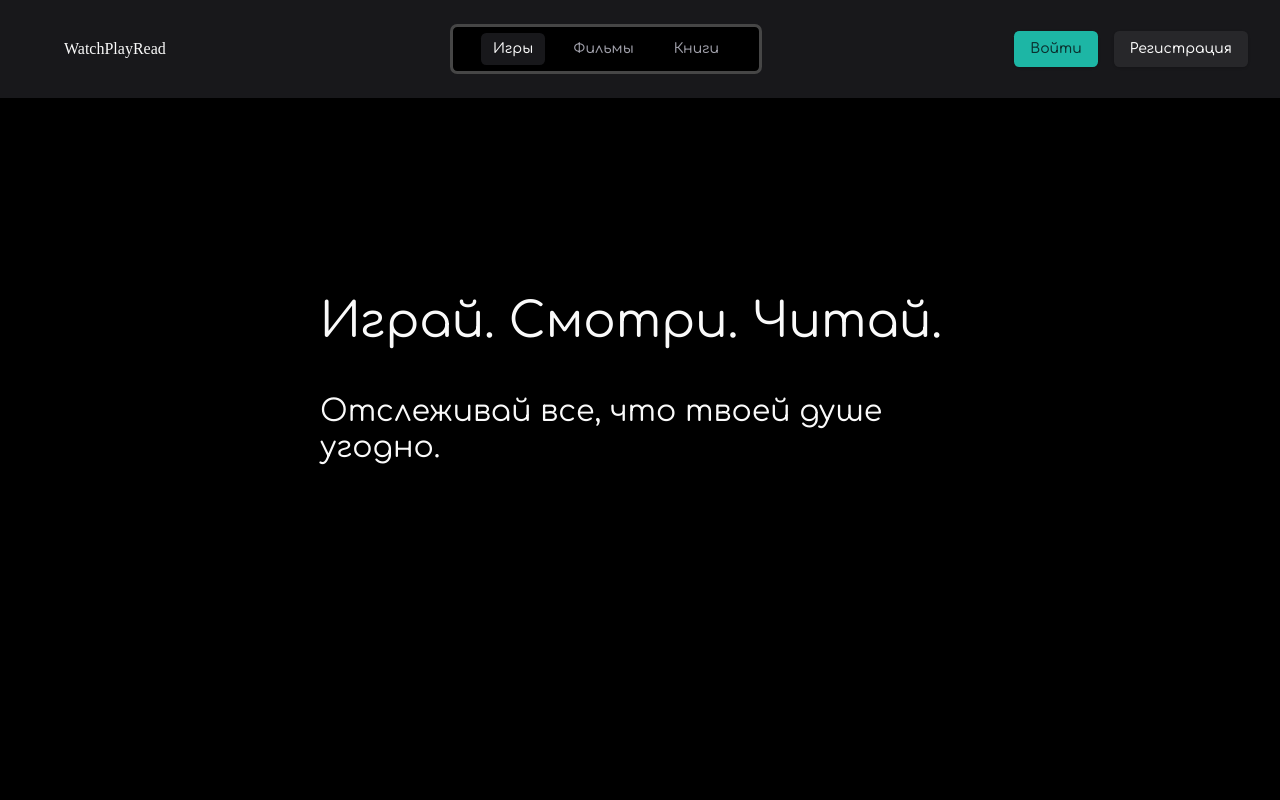
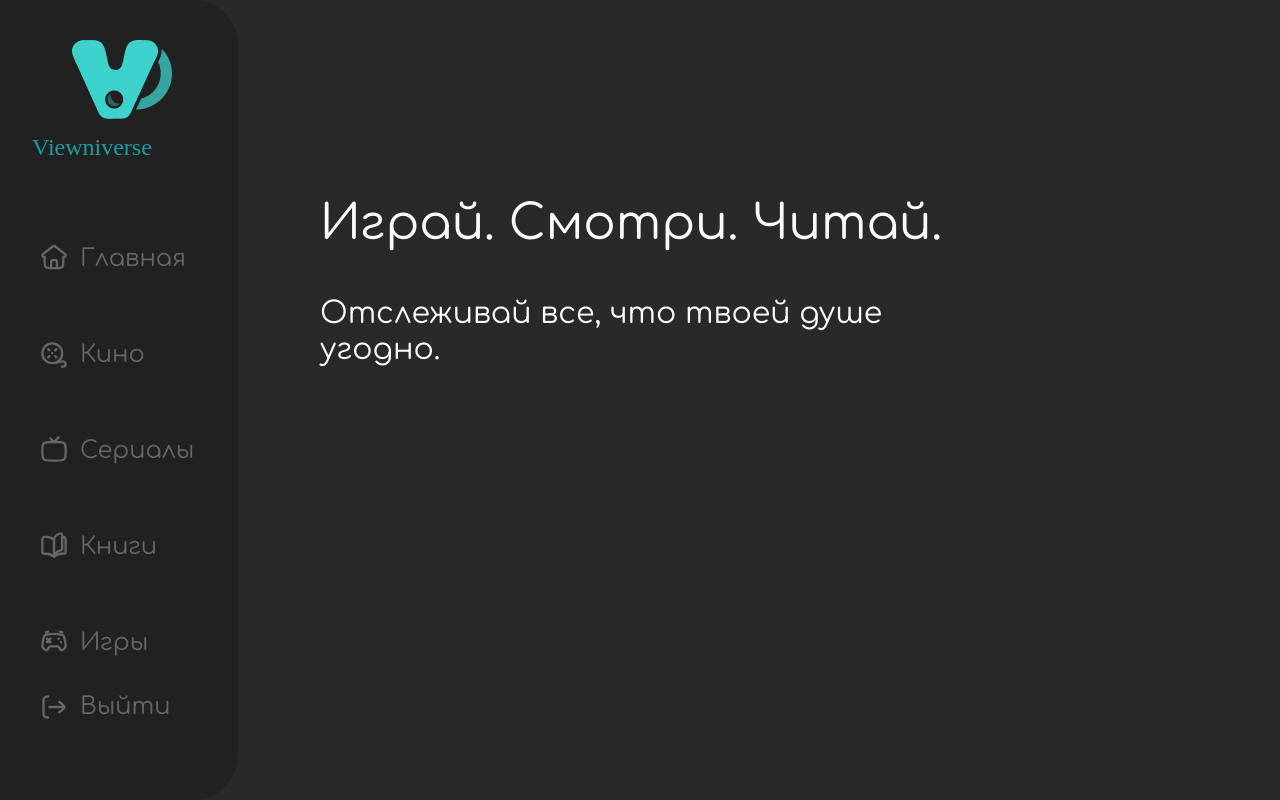
Before and after one commit to koralindev/watchplayread, a Next.js app: page / in a window 1280 px wide. Shown: the top 800 px of the page. Built offline with nearby package versions, Linux system fonts and the light colour scheme; a web font is replaced by a local one.

Commit message:
add new header

```diff
--- a/app/globals.css
+++ b/app/globals.css
@@ -83,9 +83,9 @@
   --font-sans: "Comfortaa", sans-serif;
   --font-hachi: "Hachi Maru Pop", cursive;
 }
-
+/* 212121 */
 .dark {
-  --background: oklch(0.21 0.006 285.885);
+  --background: #292929;
   --foreground: oklch(0.985 0 0);
   --card: oklch(0.21 0.006 285.885);
   --card-foreground: oklch(0.985 0 0);
--- a/app/layout.tsx
+++ b/app/layout.tsx
@@ -1,5 +1,5 @@
 import { Header } from "@/widgets/Header/Header";
-import {Footer} from "@/widgets/Footer/Footer";
+import { Footer } from "@/widgets/Footer/Footer";
 import "./globals.css";
 
 export default function RootLayout({
@@ -9,10 +9,9 @@ export default function RootLayout({
 }>) {
   return (
     <html lang="ru" className="dark">
-      <body suppressHydrationWarning >
+      <body suppressHydrationWarning>
         <Header />
-          {children}
-        <Footer />
+        {children}
       </body>
     </html>
   );
--- a/app/page.tsx
+++ b/app/page.tsx
@@ -1,7 +1,7 @@
 export default function HomePage() {
   return (
-    <div className="flex min-h-screen items-center justify-center bg-zinc-50 font-sans dark:bg-black">
-      <main className="flex min-h-screen w-full max-w-3xl flex-col items-center justify-between py-32 px-16 bg-white dark:bg-black sm:items-start">
+    <div className="flex min-h-screen items-center justify-center  font-sans ">
+      <main className="flex min-h-screen w-full max-w-3xl flex-col items-center justify-between py-32 px-16 sm:items-start">
         <div className="mt-18">
           <h1 className="text-5xl">Играй. Смотри. Читай.</h1>
           <h2 className="text-3xl pt-12">
--- /dev/null
+++ b/components/icons/hugeicons-book-open-02.tsx
@@ -0,0 +1,31 @@
+import * as React from "react";
+
+export function BookOpen02Icon({
+  size = 24,
+  color = "currentColor",
+  strokeWidth = 2,
+  className,
+  ...props
+}: React.SVGProps<SVGSVGElement> & {
+  size?: number;
+  color?: string;
+  strokeWidth?: number;
+}) {
+  return (
+    <svg
+      xmlns="http://www.w3.org/2000/svg"
+      width={size}
+      height={size}
+      viewBox="0 0 24 24"
+      fill="none"
+      stroke={color}
+      strokeWidth={strokeWidth}
+      strokeLinecap="round"
+      strokeLinejoin="round"
+      className={className}
+      {...props}
+    >
+      <path d="M17.506 2.019C12.829 2.835 12 7.5 12 7.5V22s.887-4.873 6-5.441c.55-.061 1-.501 1-1.053V3.393c0-.828-.678-1.517-1.494-1.374M5.333 5c2.46-.003 4.836.887 6.667 2.5V22a10.07 10.07 0 0 0-6.667-2.5c-1.562 0-2.343 0-2.688-.22a1.16 1.16 0 0 1-.424-.425C2 18.51 2 17.895 2 16.663v-8.26c0-1.428 0-2.141.549-2.72c.548-.579 1.11-.609 2.234-.668Q5.056 5 5.333 5"/><path d="M12 22.001a10.07 10.07 0 0 1 6.667-2.5c1.562 0 2.343 0 2.688-.22c.207-.133.291-.218.424-.425c.221-.345.221-.96.221-2.192v-8.26c0-1.428 0-2.141-.549-2.72S20.123 5.06 19 5"/>
+    </svg>
+  );
+}
--- /dev/null
+++ b/components/icons/hugeicons-film-roll-02.tsx
@@ -0,0 +1,31 @@
+import * as React from "react";
+
+export function FilmRoll02Icon({
+  size = 24,
+  color = "currentColor",
+  strokeWidth = 2,
+  className,
+  ...props
+}: React.SVGProps<SVGSVGElement> & {
+  size?: number;
+  color?: string;
+  strokeWidth?: number;
+}) {
+  return (
+    <svg
+      xmlns="http://www.w3.org/2000/svg"
+      width={size}
+      height={size}
+      viewBox="0 0 24 24"
+      fill="none"
+      stroke={color}
+      strokeWidth={strokeWidth}
+      strokeLinecap="round"
+      strokeLinejoin="round"
+      className={className}
+      {...props}
+    >
+      <circle cx="10.5" cy="10.5" r="8.5"/><path d="M10.5 10.5h.008M14 7l-1 1m-5 5l-1 1m7 0l-1-1M8 8L7 7"/><path d="m13.5 18.5l5.823-.965C20.719 17.292 22 18.35 22 19.75c0 1.243-1.021 2.25-2.281 2.25H18.7"/>
+    </svg>
+  );
+}
--- /dev/null
+++ b/components/icons/hugeicons-game-controller-03.tsx
@@ -0,0 +1,31 @@
+import * as React from "react";
+
+export function GameController03Icon({
+  size = 24,
+  color = "currentColor",
+  strokeWidth = 2,
+  className,
+  ...props
+}: React.SVGProps<SVGSVGElement> & {
+  size?: number;
+  color?: string;
+  strokeWidth?: number;
+}) {
+  return (
+    <svg
+      xmlns="http://www.w3.org/2000/svg"
+      width={size}
+      height={size}
+      viewBox="0 0 24 24"
+      fill="none"
+      stroke={color}
+      strokeWidth={strokeWidth}
+      strokeLinecap="round"
+      strokeLinejoin="round"
+      className={className}
+      {...props}
+    >
+      <path d="M2.008 15.81c.223-3.494.88-6.05 1.435-7.535c.281-.75.885-1.308 1.658-1.495c4.3-1.04 9.498-1.04 13.798 0c.773.187 1.377.745 1.658 1.495c.556 1.485 1.212 4.041 1.435 7.534c.133 2.09-1.377 3.241-3.05 4.083c-1.064.537-1.883-1.046-2.427-2.272a1.82 1.82 0 0 0-1.687-1.084H9.172c-.739 0-1.39.415-1.687 1.084c-.544 1.226-1.363 2.809-2.428 2.272c-1.655-.833-3.183-1.976-3.049-4.083M5 4.5L6.963 4M19 4.5L17 4"/><path d="m9 13l-1.5-1.5m0 0L6 10m1.5 1.5L6 13m1.5-1.5L9 10"/><path d="M15.988 10h.01m1.99 3h.01"/>
+    </svg>
+  );
+}
--- /dev/null
+++ b/components/icons/hugeicons-home-07.tsx
@@ -0,0 +1,31 @@
+import * as React from "react";
+
+export function Home07Icon({
+  size = 24,
+  color = "currentColor",
+  strokeWidth = 2,
+  className,
+  ...props
+}: React.SVGProps<SVGSVGElement> & {
+  size?: number;
+  color?: string;
+  strokeWidth?: number;
+}) {
+  return (
+    <svg
+      xmlns="http://www.w3.org/2000/svg"
+      width={size}
+      height={size}
+      viewBox="0 0 24 24"
+      fill="none"
+      stroke={color}
+      strokeWidth={strokeWidth}
+      strokeLinecap="round"
+      strokeLinejoin="round"
+      className={className}
+      {...props}
+    >
+      <path d="m12.892 2.81l8.596 6.785A1.347 1.347 0 0 1 20.653 12H20v3.5c0 2.828 0 4.243-.879 5.121c-.878.879-2.293.879-5.121.879h-4c-2.828 0-4.243 0-5.121-.879C4 19.743 4 18.328 4 15.5V12h-.653a1.347 1.347 0 0 1-.835-2.405l8.596-6.785a1.44 1.44 0 0 1 1.784 0"/><path d="M14.5 21.5V17c0-.935 0-1.402-.201-1.75a1.5 1.5 0 0 0-.549-.549c-.348-.201-.815-.201-1.75-.201s-1.402 0-1.75.201a1.5 1.5 0 0 0-.549.549c-.201.348-.201.815-.201 1.75v4.5"/>
+    </svg>
+  );
+}
--- /dev/null
+++ b/components/icons/hugeicons-logout-05.tsx
@@ -0,0 +1,31 @@
+import * as React from "react";
+
+export function Logout05Icon({
+  size = 24,
+  color = "currentColor",
+  strokeWidth = 2,
+  className,
+  ...props
+}: React.SVGProps<SVGSVGElement> & {
+  size?: number;
+  color?: string;
+  strokeWidth?: number;
+}) {
+  return (
+    <svg
+      xmlns="http://www.w3.org/2000/svg"
+      width={size}
+      height={size}
+      viewBox="0 0 24 24"
+      fill="none"
+      stroke={color}
+      strokeWidth={strokeWidth}
+      strokeLinecap="round"
+      strokeLinejoin="round"
+      className={className}
+      {...props}
+    >
+      <path d="M7 3c-.93 0-1.395 0-1.776.102a3 3 0 0 0-2.122 2.122C3 5.605 3 6.07 3 7v10c0 .93 0 1.395.102 1.776a3 3 0 0 0 2.122 2.122C5.605 21 6.07 21 7 21m9.5-4.5S21 13.186 21 12s-4.5-4.5-4.5-4.5M20 12H8"/>
+    </svg>
+  );
+}
--- /dev/null
+++ b/components/icons/hugeicons-search-01.tsx
@@ -0,0 +1,31 @@
+import * as React from "react";
+
+export function Search01Icon({
+  size = 24,
+  color = "currentColor",
+  strokeWidth = 2,
+  className,
+  ...props
+}: React.SVGProps<SVGSVGElement> & {
+  size?: number;
+  color?: string;
+  strokeWidth?: number;
+}) {
+  return (
+    <svg
+      xmlns="http://www.w3.org/2000/svg"
+      width={size}
+      height={size}
+      viewBox="0 0 24 24"
+      fill="none"
+      stroke={color}
+      strokeWidth={strokeWidth}
+      strokeLinecap="round"
+      strokeLinejoin="round"
+      className={className}
+      {...props}
+    >
+      <path d="m17 17l4 4m-2-10a8 8 0 1 0-16 0a8 8 0 0 0 16 0"/>
+    </svg>
+  );
+}
--- /dev/null
+++ b/components/icons/hugeicons-tv-01.tsx
@@ -0,0 +1,31 @@
+import * as React from "react";
+
+export function Tv01Icon({
+  size = 24,
+  color = "currentColor",
+  strokeWidth = 2,
+  className,
+  ...props
+}: React.SVGProps<SVGSVGElement> & {
+  size?: number;
+  color?: string;
+  strokeWidth?: number;
+}) {
+  return (
+    <svg
+      xmlns="http://www.w3.org/2000/svg"
+      width={size}
+      height={size}
+      viewBox="0 0 24 24"
+      fill="none"
+      stroke={color}
+      strokeWidth={strokeWidth}
+      strokeLinecap="round"
+      strokeLinejoin="round"
+      className={className}
+      {...props}
+    >
+      <path d="M2 14c0-3.771 0-5.657 1.172-6.828S6.229 6 10 6h4c3.771 0 5.657 0 6.828 1.172S22 10.229 22 14s0 5.657-1.172 6.828S17.771 22 14 22h-4c-3.771 0-5.657 0-6.828-1.172S2 17.771 2 14Z"/><path d="m9 3l3 3l4-4"/>
+    </svg>
+  );
+}
--- a/widgets/Header/Header.tsx
+++ b/widgets/Header/Header.tsx
@@ -1,8 +1,13 @@
 "use client";
 
-import { Tabs, TabsList, TabsTrigger } from "@/components/ui/tabs";
 import { usePathname, useRouter } from "next/navigation";
-import { Button } from "@/components/ui/button";
+import Image from "next/image";
+import { Home07Icon } from "@/components/icons/hugeicons-home-07";
+import { FilmRoll02Icon } from "@/components/icons/hugeicons-film-roll-02";
+import { BookOpen02Icon } from "@/components/icons/hugeicons-book-open-02";
+import { GameController03Icon } from "@/components/icons/hugeicons-game-controller-03";
+import { Logout05Icon } from "@/components/icons/hugeicons-logout-05";
+import { Tv01Icon } from "@/components/icons/hugeicons-tv-01";
 
 export const Header = () => {
   const pathname = usePathname();
@@ -11,46 +16,47 @@ export const Header = () => {
   const current = pathname.split("/")[1] || "games";
 
   return (
-    <header className="flex justify-between items-center py-6 px-8">
-      <div className="mx-8">
-        <div
-          className="cursor-pointer font-hachi"
-          onClick={() => router.push("/")}
-        >
-          WatchPlayRead
+    <header className="fixed flex flex-col w-[238px] h-screen bg-[#212121] rounded-r-[45px] pt-10 pb-18">
+      <div className="ml-8 flex flex-col">
+        <Image
+          src={"/Logo.png"}
+          width={100}
+          height={80}
+          alt={"Logo Viewniverse"}
+          className="ml-10"
+        />
+        <div className="font-hachi text-2xl text-[#1C9CA3] mt-3">
+          Viewniverse
         </div>
       </div>
-      <Tabs defaultValue="games">
-        <TabsList className="flex justify-between gap-4 border-3 rounded-lg px-7 py-5.5">
-          <TabsTrigger
-            value="games"
-            // onClick={() => router.push("/games")}
-            className="cursor-pointer py-1.5"
-          >
+      <nav className="ml-10 text-2xl text-[#666666] mt-12 flex flex-col flex-1">
+        <ul className="">
+          <li className="flex pt-8 pb-8 items-start">
+            <Home07Icon className="stroke-[#666666] mr-3 w-7 h-7" />
+            Главная
+          </li>
+          <li className="flex pt-8 pb-8 items-center">
+            <FilmRoll02Icon className="stroke-[#666666] mr-3 w-7 h-7" />
+            Кино
+          </li>
+          <li className="flex pt-8 pb-8 items-start">
+            <Tv01Icon className="stroke-[#666666] mr-3 w-7 h-7" />
+            Сериалы
+          </li>
+          <li className="flex pt-8 pb-8 items-start">
+            <BookOpen02Icon className="stroke-[#666666] mr-3 w-7 h-7" />
+            Книги
+          </li>
+          <li className="flex pt-8 pb-8 items-start">
+            <GameController03Icon className="stroke-[#666666] mr-3 w-7 h-7" />
             Игры
-          </TabsTrigger>
-          <TabsTrigger
-            value="movies"
-            onClick={() => router.push("/movies")}
-            className="cursor-pointer py-1.5"
-          >
-            Фильмы
-          </TabsTrigger>
-          <TabsTrigger
-            value="books"
-            // onClick={() => router.push("/books")}
-            className="cursor-pointer py-1.5"
-          >
-            Книги
-          </TabsTrigger>
-        </TabsList>
-      </Tabs>
-      <div>
-        <Button className="cursor-pointer mr-4">Войти</Button>
-        <Button variant="secondary" className="cursor-pointer">
-          Регистрация
-        </Button>
-      </div>
+          </li>
+        </ul>
+        <button className="mt-auto flex items-center pb-8">
+          <Logout05Icon className="stroke-[#666666] mr-3 w-7 h-7" />
+          Выйти
+        </button>
+      </nav>
     </header>
   );
 };
```
Also changed, not shown: public/Logo.png (added).
